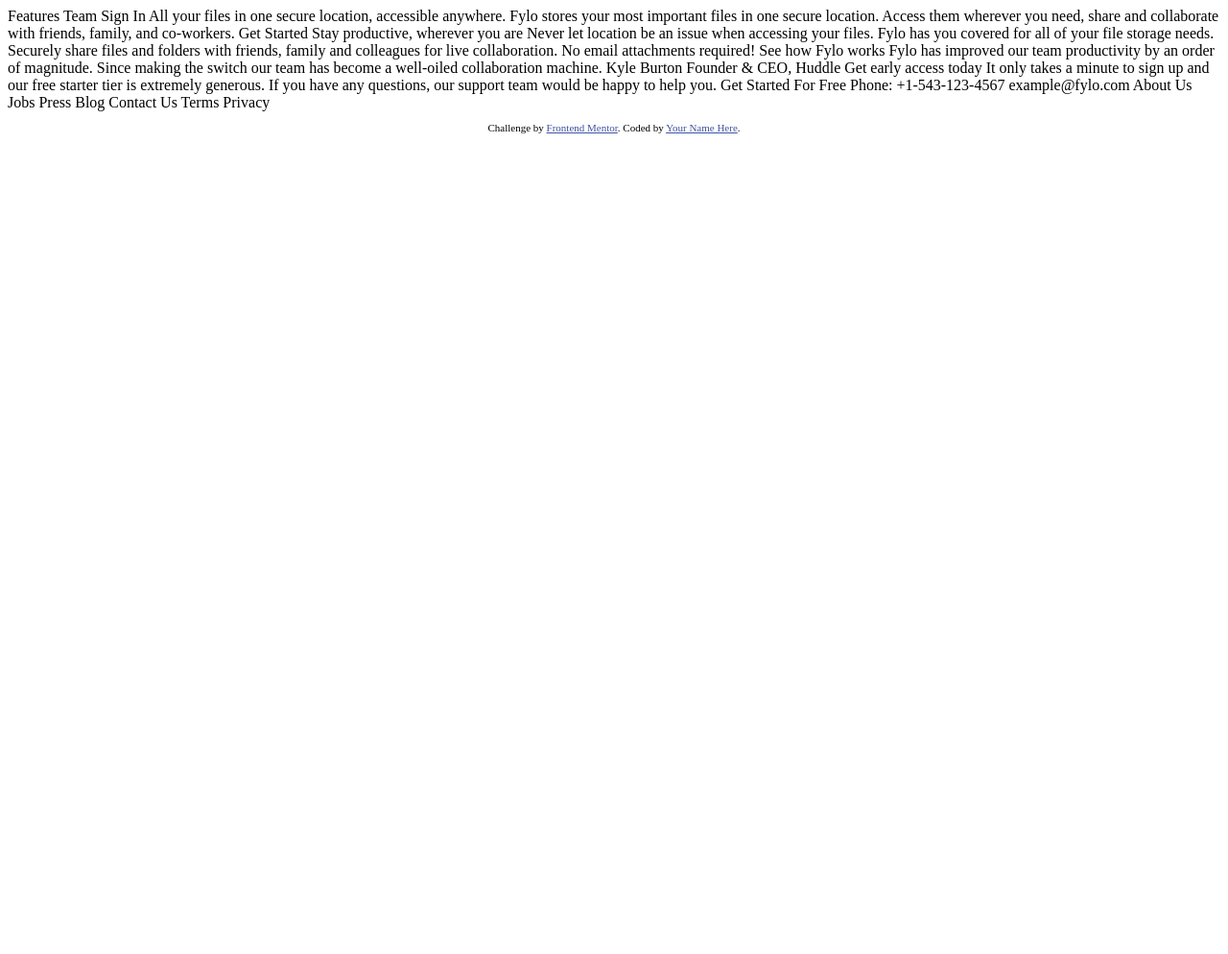
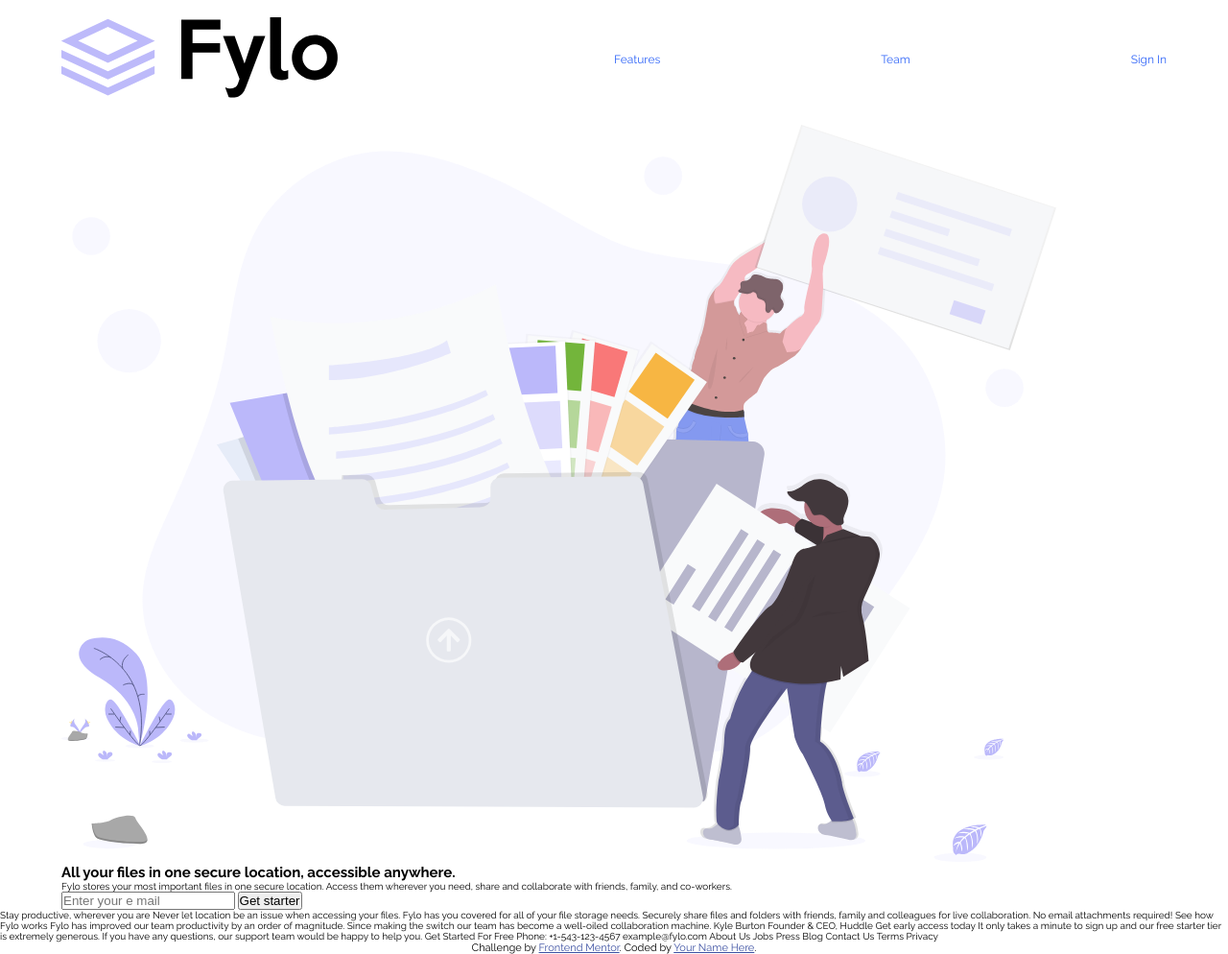
Before and after one commit to jesus0107/fylo-landing-page-frontendMentor, a plain HTML site: page index.html in a window 1280 px wide. Shown: the whole page at 96% size. Before the commit the page ends 800 px from the top, so only its background shows below. Drawn offline with Linux system fonts and the light colour scheme.

Commit message:
Heder layout

```diff
--- a/index.html
+++ b/index.html
@@ -1,72 +1,86 @@
 <!DOCTYPE html>
 <html lang="en">
   <head>
-  <meta charset="UTF-8">
-  <meta name="viewport" content="width=device-width, initial-scale=1.0"> <!-- displays site properly based on user's device -->
+    <meta charset="UTF-8" />
+    <meta name="viewport" content="width=device-width, initial-scale=1.0" />
+    <link rel="stylesheet" href="style.css" />
+    <link rel="preconnect" href="https://fonts.gstatic.com" />
+    <link
+      href="https://fonts.googleapis.com/css2?family=Raleway:wght@400;700&display=swap"
+      rel="stylesheet"
+    />
 
-  <link rel="icon" type="image/png" sizes="32x32" href="./images/favicon-32x32.png">
+    <link
+      rel="icon"
+      type="image/png"
+      sizes="32x32"
+      href="./images/favicon-32x32.png"
+    />
 
     <title>Frontend Mentor | Fylo landing page with two column layout</title>
-
-  <!-- Feel free to remove these styles or customise in your own stylesheet 👍 -->
-  <style>
-    .attribution { font-size: 11px; text-align: center; }
-    .attribution a { color: hsl(228, 45%, 44%); }
-  </style>
   </head>
   <body>
+    <header>
+      <figure class="logo-container">
+        <a href="">
+          <img src="/images/logo.svg" alt="Fylo Logo" />
+        </a>
+      </figure>
+      <nav class="menu-container">
+        <ul class="menu">
+          <li class="menu__item"><a href=""> Features </a></li>
+          <li class="menu__item"><a href=""> Team </a></li>
+          <li class="menu__item"><a href=""> Sign In </a></li>
+        </ul>
+      </nav>
+    </header>
+    <main>
+      <section class="hero-container">
+        <div class="hero__description-container">
+          <h1 class="hero__description">
+            All your files in one secure location, accessible anywhere.
+          </h1>
+          <p class="hero__details">
+            Fylo stores your most important files in one secure location. Access
+            them wherever you need, share and collaborate with friends, family,
+            and co-workers.
+          </p>
 
-  Features
-  Team
-  Sign In
+          <form action="">
+            <input
+              type="email"
+              name="direction-E-mail"
+              id=""
+              placeholder="Enter your e mail"
+            />
+            <input type="submit" value="Get starter" />
+          </form>
+        </div>
 
-  All your files in one secure location, accessible anywhere.
+        <figure class="hero__imageContainer">
+          <img src="/images/illustration-1.svg" alt="hero image" />
+        </figure>
+      </section>
+    </main>
 
-  Fylo stores your most important files in one secure location.
-  Access them wherever you need, share and collaborate with friends,
-  family, and co-workers.
-
-  Get Started
-
-  Stay productive, wherever you are
-
-  Never let location be an issue when accessing your files. Fylo has you
-  covered for all of your file storage needs.
-
-  Securely share files and folders with friends, family and colleagues for
-  live collaboration. No email attachments required!
-
-  See how Fylo works
-
+    Stay productive, wherever you are Never let location be an issue when
+    accessing your files. Fylo has you covered for all of your file storage
+    needs. Securely share files and folders with friends, family and colleagues
+    for live collaboration. No email attachments required! See how Fylo works
     Fylo has improved our team productivity by an order of magnitude. Since
     making the switch our team has become a well-oiled collaboration machine.
-
-  Kyle Burton
-  Founder & CEO, Huddle
-
-  Get early access today
-
-  It only takes a minute to sign up and our free starter tier is extremely generous.
-  If you have any questions, our support team would be happy to help you.
-
-  Get Started For Free
-
-  Phone: +1-543-123-4567
-  example@fylo.com
-
-  About Us
-  Jobs
-  Press
-  Blog
-
-  Contact Us
-  Terms
-  Privacy
+    Kyle Burton Founder & CEO, Huddle Get early access today It only takes a
+    minute to sign up and our free starter tier is extremely generous. If you
+    have any questions, our support team would be happy to help you. Get Started
+    For Free Phone: +1-543-123-4567 example@fylo.com About Us Jobs Press Blog
+    Contact Us Terms Privacy
 
     <footer>
       <p class="attribution">
-      Challenge by <a href="https://www.frontendmentor.io?ref=challenge" target="_blank">Frontend Mentor</a>.
-      Coded by <a href="#">Your Name Here</a>.
+        Challenge by
+        <a href="https://www.frontendmentor.io?ref=challenge" target="_blank"
+          >Frontend Mentor</a
+        >. Coded by <a href="#">Your Name Here</a>.
       </p>
     </footer>
   </body>
--- /dev/null
+++ b/style.css
@@ -0,0 +1,79 @@
+:root {
+  --very-dark-blue: hsl(243, 87%, 12%);
+  --desaturated-blue: hsl(238, 22%, 44%);
+
+  --bright-blue: hsl(224, 93%, 58%);
+  --moderate-cyan: hsl(170, 45%, 43%);
+
+  --light-grayish-blue: hsl(240, 75%, 98%);
+  --light-gray: hsl(0, 0%, 75%);
+  --font-raleway: "Raleway", sans-serif;
+}
+* {
+  margin: 0;
+  padding: 0;
+  box-sizing: border-box;
+}
+html {
+  font-size: 62.5%;
+  font-family: var(--font-raleway);
+}
+
+/* HEADER */
+header {
+  width: 90%;
+  margin: 18px auto 0;
+  display: flex;
+  justify-content: space-between;
+}
+.logo-container {
+  width: 50%;
+}
+.logo-container img {
+  width: 50%;
+}
+.menu-container {
+  width: 50%;
+}
+.menu {
+  height: 100%;
+  display: flex;
+  justify-content: space-between;
+  align-items: center;
+}
+.menu__item {
+  list-style: none;
+}
+.menu__item a {
+  text-decoration: none;
+  font-size: 1.2rem;
+  color: var(--bright-blue);
+}
+
+/* MAIN */
+main {
+  width: 90%;
+  margin: 25px auto 0;
+  display: flex;
+}
+/* HERO */
+
+.hero-container {
+  width: 100%;
+  display: flex;
+  flex-direction: column-reverse;
+}
+.hero__imageContainer {
+  width: 90%;
+}
+.hero__imageContainer img {
+  width: 100%;
+}
+
+.attribution {
+  font-size: 11px;
+  text-align: center;
+}
+.attribution a {
+  color: hsl(228, 45%, 44%);
+}
```
Lines whose indentation alone changed are shown as unchanged.
